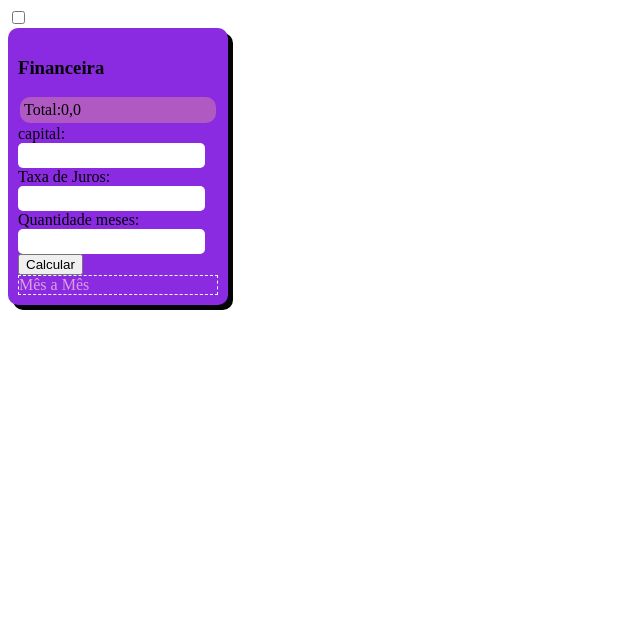
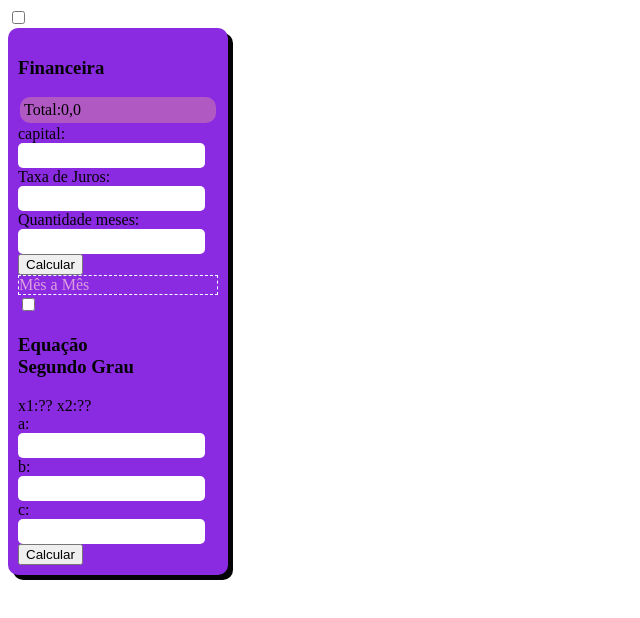
Before and after one commit to duda20baviera/primeiroi_3t, a plain HTML site: page index.html in a window 1280 px wide. Shown: the whole page, without its empty margins (0-640 px from the left). Drawn offline with Linux system fonts and the light colour scheme.

Commit message:
Update index.html

```diff
--- a/index.html
+++ b/index.html
@@ -9,7 +9,7 @@
     <link rel="stylesheet" href="geral.css">
 </head>
 <body>
-  <input type="checkbox" id="calFin">
+  <input type="checkbox" id="calcFin">
   <div class="calculadora">
 
     <label for="calcFin">
@@ -32,6 +32,21 @@
   </div>
   </div>
 
+  <input type="checkbox" id="calcESG">
+  <div class="calculadoraRaiz">
+    <label for="calcESG">
+      <h3>Equação <br> Segundo Grau</h3>
+  </label>
+  <div class="calcE">
+      </div class="spRaiz">
+       <span id="raiz">x1:??  x2:??</span><br>
+  </div>
+      a: <input id="a" type="text">  <br>
+      b: <input id="b" type="text">  <br>
+      c: <input id="c" type="text">  <br>
+      <button onclick="calcularRaiz()">Calcular</button>
+  <div>
+
 
 
 </body>
```
